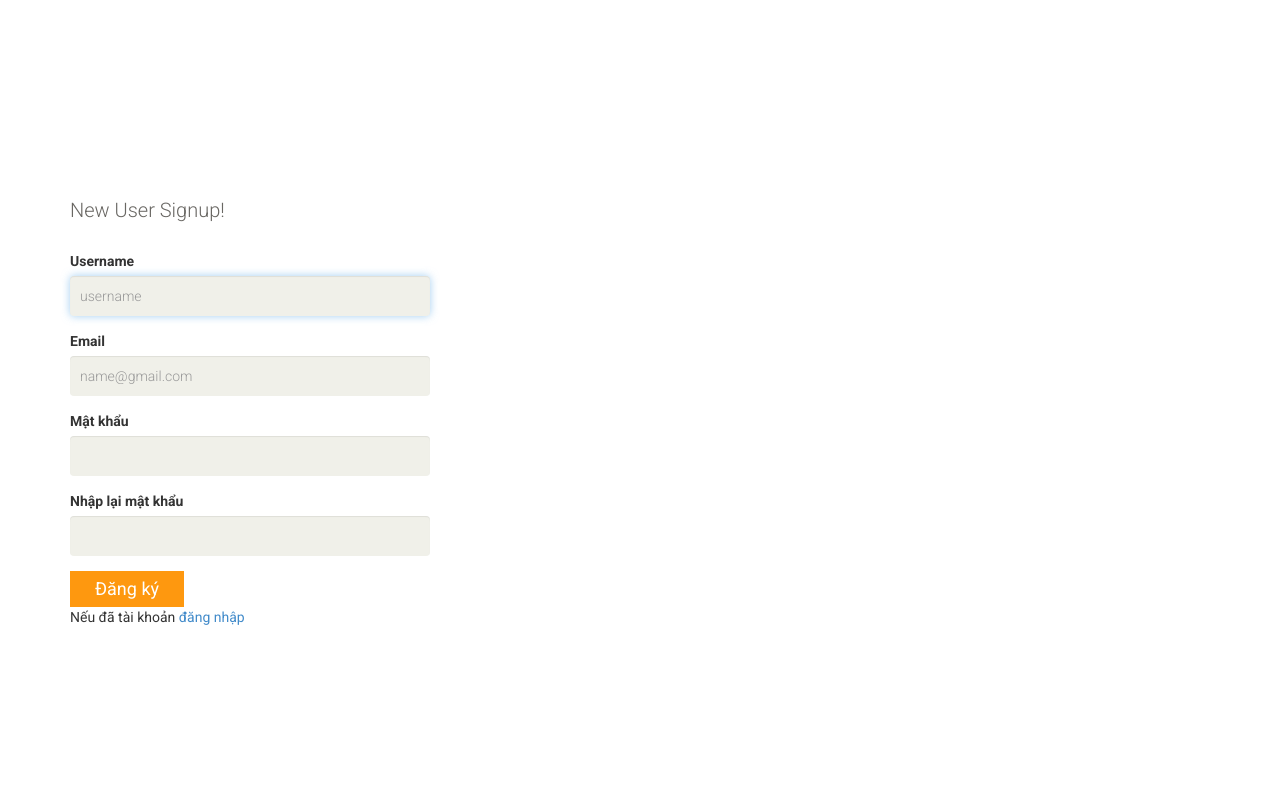
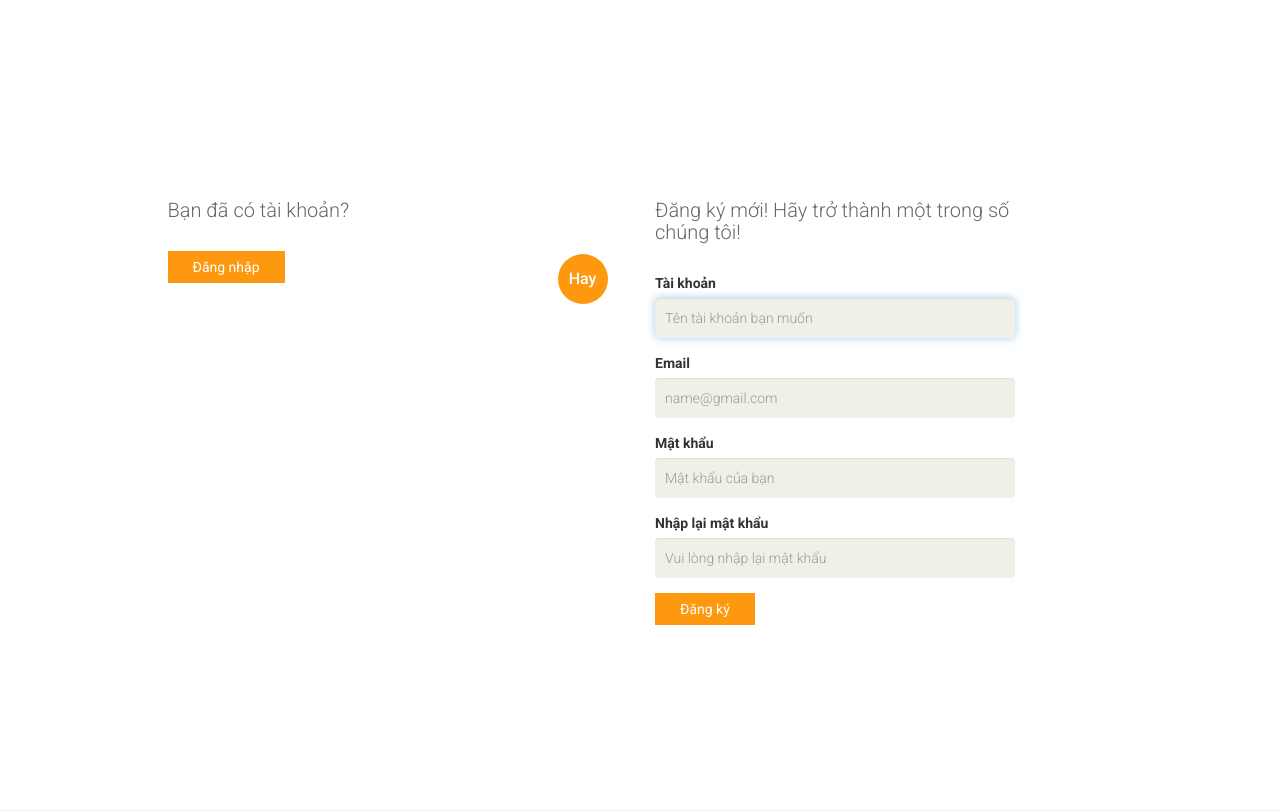
Before and after one commit to trietvo3105/Shopping-Site, a Django app: template shoppingsite1/templates/login/register.html in a window 1280 px wide. Shown: the part 218-1029 px from the top of the page. Run offline with Django 3.2, Linux system fonts and the light colour scheme; the template is opened without the code that fills it: values that come from a table or form of the project are taken from there, others are empty; some libraries are stand-ins or nearby versions.

Commit message:
cập nhật đăng nhập/đăng ký

```diff
--- a/shoppingsite1/core/urls.py
+++ b/shoppingsite1/core/urls.py
@@ -4,6 +4,6 @@ from .views import DangNhap, UserView, dang_ky
 app_name = 'core'
 urlpatterns = [
     path('login/', DangNhap.as_view(), name='login'),
-    path('login/', dang_ky, name='register'),
+    path('register/', dang_ky, name='register'),
     path('userview/', UserView.as_view(), name='user-view')
 ]
--- a/shoppingsite1/core/views.py
+++ b/shoppingsite1/core/views.py
@@ -49,8 +49,8 @@ def dang_ky(request):
         form = FormDangKy(request.POST)
         if form.is_valid():
             form.save()
-            return redirect('login')
+            return redirect('core:login')
     else:
         form = FormDangKy()
 
-    return render(request, 'login/login.html', {'form': form})
+    return render(request, 'login/register.html', {'form': form})
--- a/shoppingsite1/templates/login/register.html
+++ b/shoppingsite1/templates/login/register.html
@@ -1,22 +1,30 @@
 {% extends 'base.html' %}
 {% load widget_tweaks %}
 {% block content %}
+{% load static %}
 
 <section id="form"><!--form-->
     <div class="container">
         <div class="row">
+            <div class="col-sm-4 col-sm-offset-1">
+                <div class="login-form"><!--login form-->
+                    <h2>Bạn đã có tài khoản?</h2>
+                    <form action="{% url 'core:login' %}">
+                        <button type="submit" class="btn btn-default">Đăng nhập</button>
+                    </form>
+                </div><!--/login form-->
+            </div>
+            <div class="col-sm-1">
+                <h2 class="or">Hay</h2>
+            </div>
             <div class="col-sm-4">
                 <div class="signup-form"><!--sign up form-->
-                    <h2>New User Signup!</h2>
+                    <h2>Đăng ký mới! Hãy trở thành một trong số chúng tôi!</h2>
                     <form action="{% url 'core:register' %}" method="post">
                         {% csrf_token %}
-                        <!--							<input type="text" placeholder="Name"/>-->
-                        <!--							<input type="email" placeholder="Email Address"/>-->
-                        <!--							<input type="password" placeholder="Password"/>-->
-                        <!--							<button type="submit" class="btn btn-default">Signup</button>-->
                         <div class="form-group">
-                            <label for="">Username</label>
-                            {% render_field form.username class="form-control" placeholder="username" %}
+                            <label for="">Tài khoản</label>
+                            {% render_field form.username class="form-control" placeholder="Tên tài khoản bạn muốn" %}
                         </div>
                         <div class="form-group">
                             <label for="">Email</label>
@@ -24,16 +32,13 @@
                         </div>
                         <div class="form-group">
                             <label for="">Mật khẩu</label>
-                            {% render_field form.password1 class="form-control" %}
+                            {% render_field form.password1 class="form-control" placeholder="Mật khẩu của bạn"%}
                         </div>
                         <div class="form-group">
                             <label for="">Nhập lại mật khẩu</label>
-                            {% render_field form.password2 class="form-control" %}
+                            {% render_field form.password2 class="form-control" placeholder="Vui lòng nhập lại mật khẩu"%}
                         </div>
-                        <button class="btn btn-lg btn-success" type="submit">Đăng ký</button>
-                        <p class="mt-3">
-                            Nếu đã tài khoản <a href="{% url 'login' %}">đăng nhập</a>
-                        </p>
+                        <button class="btn btn-default" type="submit">Đăng ký</button>
                     </form>
                 </div><!--/sign up form-->
             </div>
--- a/shoppingsite1/user/admin.py
+++ b/shoppingsite1/user/admin.py
@@ -1,4 +1,5 @@
 from django.contrib import admin
-from .models import KhachHangUser
+from .models import KhachHangUser, DiaChiKhachHang
 # Register your models here.
 admin.site.register(KhachHangUser)
+admin.site.register(DiaChiKhachHang)
--- a/shoppingsite1/user/models.py
+++ b/shoppingsite1/user/models.py
@@ -18,4 +18,4 @@ class DiaChiKhachHang(models.Model):
         unique_together = (('user', 'dia_chi'),)
 
     def __str__(self):
-        return self.user
+        return str(self.user)
```
Also changed, not shown: shoppingsite1/templates/login/login.html (+5 -4 lines), shoppingsite1/book/migrations/0003_auto_20200602_2151.py (added), shoppingsite1/cart/migrations/0002_auto_20200602_2151.py (added), shoppingsite1/db.sqlite3, shoppingsite1/order/migrations/0002_auto_20200602_2151.py (added).
